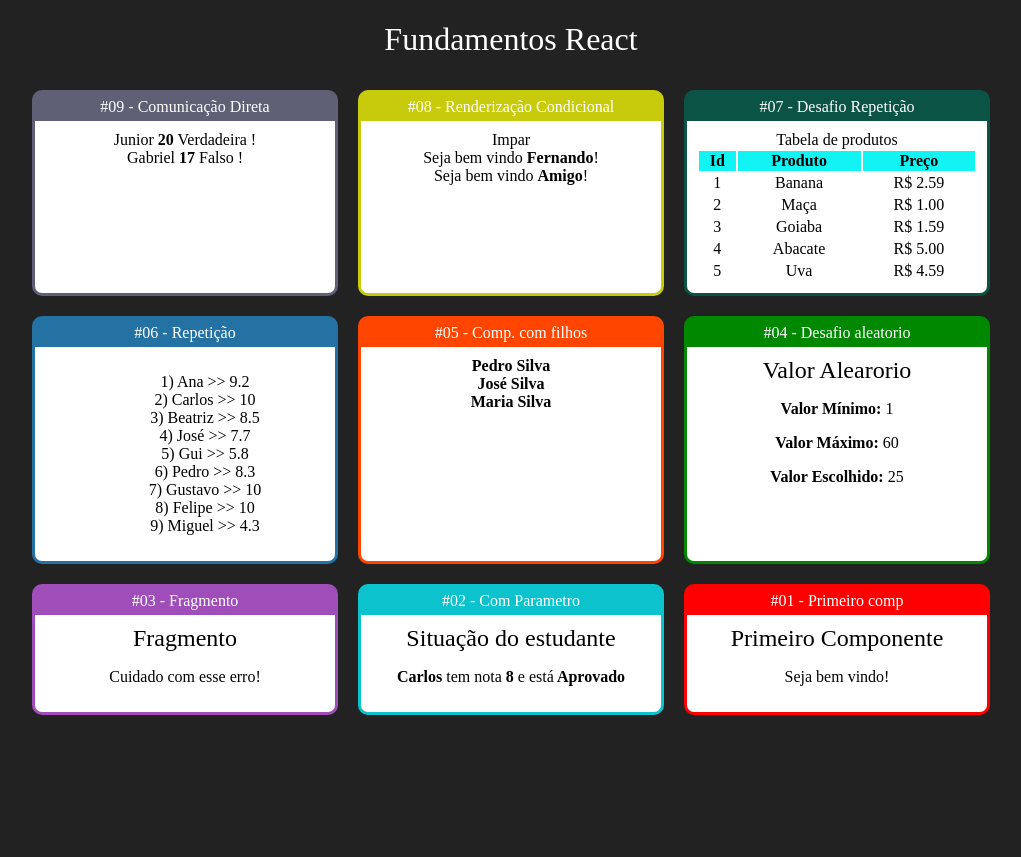
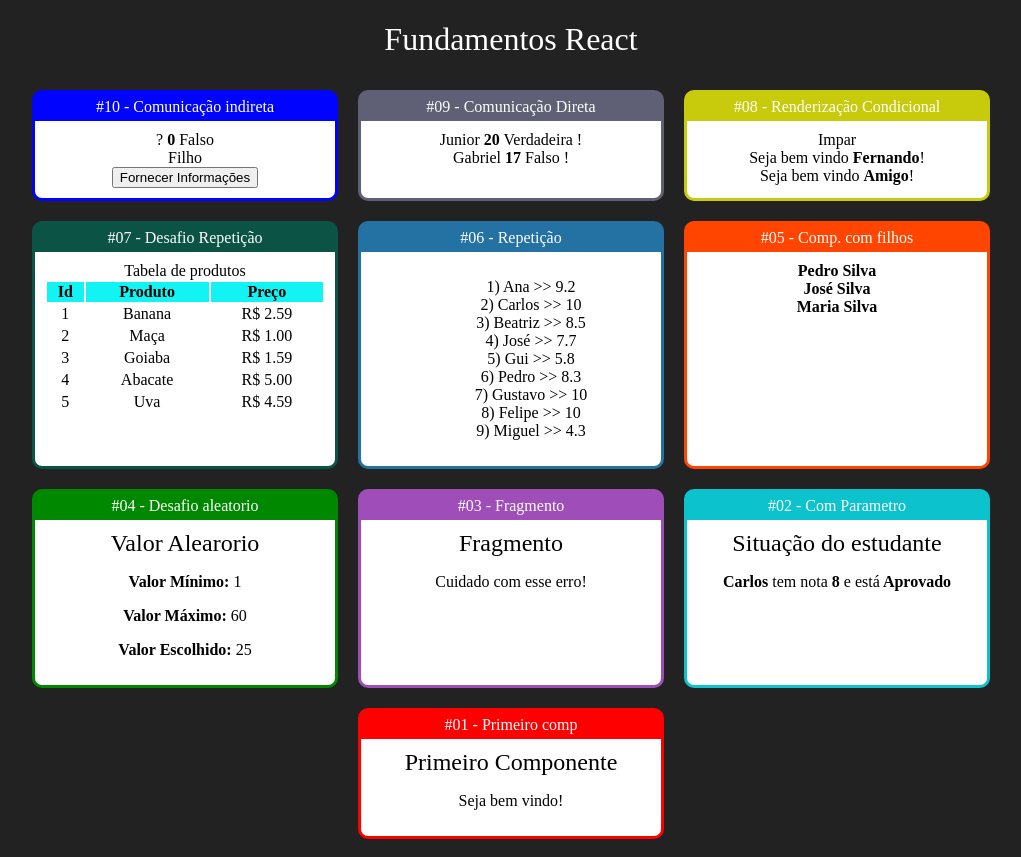
Before and after one commit to MenezesC137/Fundamentals_React, a React (Create React App) app: page / in a window 1280 px wide. Shown: the whole page, without its empty margins (129-1150 px from the left). Before the commit the page ends 800 px from the top, so only its background shows below. Built offline with nearby package versions, Linux system fonts and the light colour scheme; a web font is replaced by a local one.

Commit message:
Comn. Indireta

```diff
--- a/src/App.jsx
+++ b/src/App.jsx
@@ -3,6 +3,7 @@ import React from "react";
 
 import Card from "./components/layout/Card";
 
+import InDiretaPai from "./components/comunicacao/InDiretaPai";
 import DiretaPai from "./components/comunicacao/DiretaPai";
 import UsuarioInfo from "./components/condicional/UsuarioInfo";
 import ParOuImpar from "./components/condicional/ParOuImpar";
@@ -20,6 +21,10 @@ export default () => (
     <h1>Fundamentos React</h1>
 
     <div className="Cards">
+
+        <Card titulo="#10 - Comunicação indireta" color="#0004ff">
+            <InDiretaPai></InDiretaPai>
+        </Card>
 
         <Card titulo="#09 - Comunicação Direta" color="#5f6075">
             <DiretaPai></DiretaPai>
--- /dev/null
+++ b/src/components/comunicacao/InDiretaFilho.jsx
@@ -0,0 +1,13 @@
+import React from "react";
+
+export default (props) => {
+  const cb = props.quandoClicar
+  return (
+    <div>
+      <div>Filho</div>
+      <button onClick={e => cb('João', 53, true)}>
+        Fornecer Informações
+      </button>
+    </div>
+  )
+};
--- /dev/null
+++ b/src/components/comunicacao/InDiretaPai.jsx
@@ -0,0 +1,31 @@
+import React from "react";
+import InDIretaFilho from "./InDiretaFilho";
+
+export default (props) => {
+    let nome = '?'
+    let idade = 0
+    let nerd = false
+
+    function fornecerInformacoes(nomeParam, idadeParam, nerdParam) {
+        nome = nomeParam
+        idade = idadeParam
+        nerd = nerdParam
+
+        console.log(nomeParam, idadeParam, nerdParam);
+    }
+  return (
+    <div>
+        <div>
+            <div>
+                <span>{nome} </span>
+                <span><strong>{idade}</strong> </span>
+                <span>{nerd ? 'Verdadeiro' : 'Falso'} </span>
+            </div>
+        </div>
+
+        <InDIretaFilho quandoClicar={fornecerInformacoes}>
+
+        </InDIretaFilho>
+    </div>
+  );
+};
```
